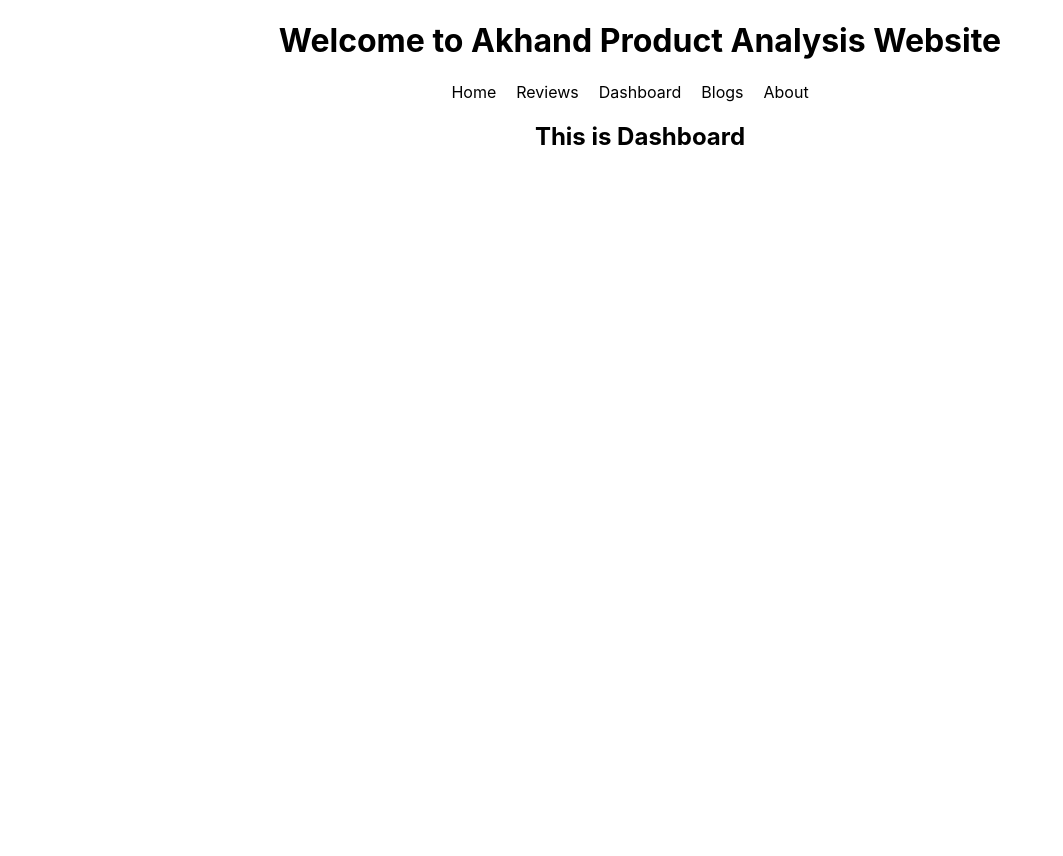
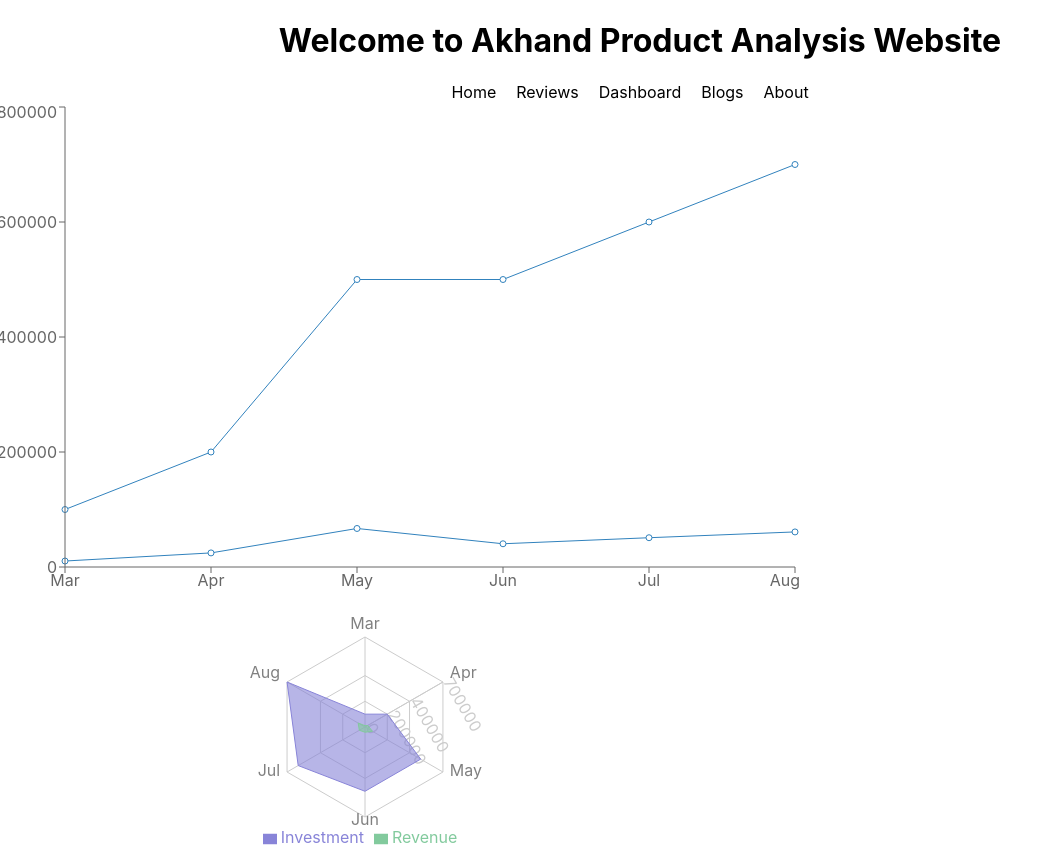
Before and after one commit to Saiyadul77/akhand-baby-shop-client, a React (Create React App) app: page /dashboard in a window 1280 px wide. Shown: the whole page, without its empty margins (0-1063 px from the left). Before the commit the page ends 800 px from the top, so only its background shows below. Built offline with nearby package versions, Linux system fonts and the light colour scheme.

Commit message:
dashboard updated

```diff
--- a/package.json
+++ b/package.json
@@ -10,6 +10,7 @@
     "react-dom": "^18.0.0",
     "react-router-dom": "^6.3.0",
     "react-scripts": "5.0.0",
+    "recharts": "^2.1.9",
     "web-vitals": "^2.1.4"
   },
   "scripts": {
--- a/src/components/Dashboard/Dashboard.js
+++ b/src/components/Dashboard/Dashboard.js
@@ -1,9 +1,80 @@
 import React from 'react';
+import { Legend, Line, LineChart, PolarAngleAxis, PolarGrid, PolarRadiusAxis, Radar, RadarChart, Tooltip, XAxis, YAxis } from 'recharts';
+import useReviews from '../../hooks/useReviews';
 
 const Dashboard = () => {
+    const data = [
+        {
+            "id": 1,
+            "month": "Mar",
+            "investment": 100000,
+            "sell": 241,
+            "revenue": 10401,
+
+        },
+        {
+            "id": 2,
+            "month": "Apr",
+            "investment": 200000,
+            "sell": 423,
+            "revenue": 24500,
+
+        },
+        {
+            "id": 3,
+            "month": "May",
+            "investment": 500000,
+            "sell": 726,
+            "revenue": 67010,
+
+        },
+        {
+            "id": 4,
+            "month": "Jun",
+            "investment": 500000,
+            "sell": 529,
+            "revenue": 40405,
+
+        },
+        {
+            "id": 5,
+            "month": "Jul",
+            "investment": 600000,
+            "sell": 601,
+            "revenue": 50900,
+
+        },
+        {
+            "id": 6,
+            "month": "Aug",
+            "investment": 700000,
+            "sell": 670,
+            "revenue": 61000,
+
+        }
+    ];
     return (
         <div>
-            <h2>This is Dashboard</h2>
+            <div>
+                <LineChart width={800} height={500} data={data}>
+                    <Line dataKey={'investment'}></Line>
+                    <Line dataKey={'revenue'}></Line>
+                    <XAxis dataKey={'month'}></XAxis>
+                    <Tooltip></Tooltip>
+                    <YAxis></YAxis>
+                </LineChart>
+            </div>
+            <div>
+                <RadarChart outerRadius={90} width={730} height={250} data={data}>
+                    <PolarGrid />
+                    <PolarAngleAxis dataKey="month" />
+                    <PolarRadiusAxis angle={30} domain={[0, 150]} />
+                    <Radar name="Investment" dataKey="investment" stroke="#8884d8" fill="#8884d8" fillOpacity={0.6} />
+                    <Radar name="Revenue" dataKey="revenue" stroke="#82ca9d" fill="#82ca9d" fillOpacity={0.6} />
+                    <Legend />
+                    <Tooltip></Tooltip>
+                </RadarChart>
+            </div>
         </div>
     );
 };
```
Also changed, not shown: 1 other file (tests, documents, lock files or other folders).
